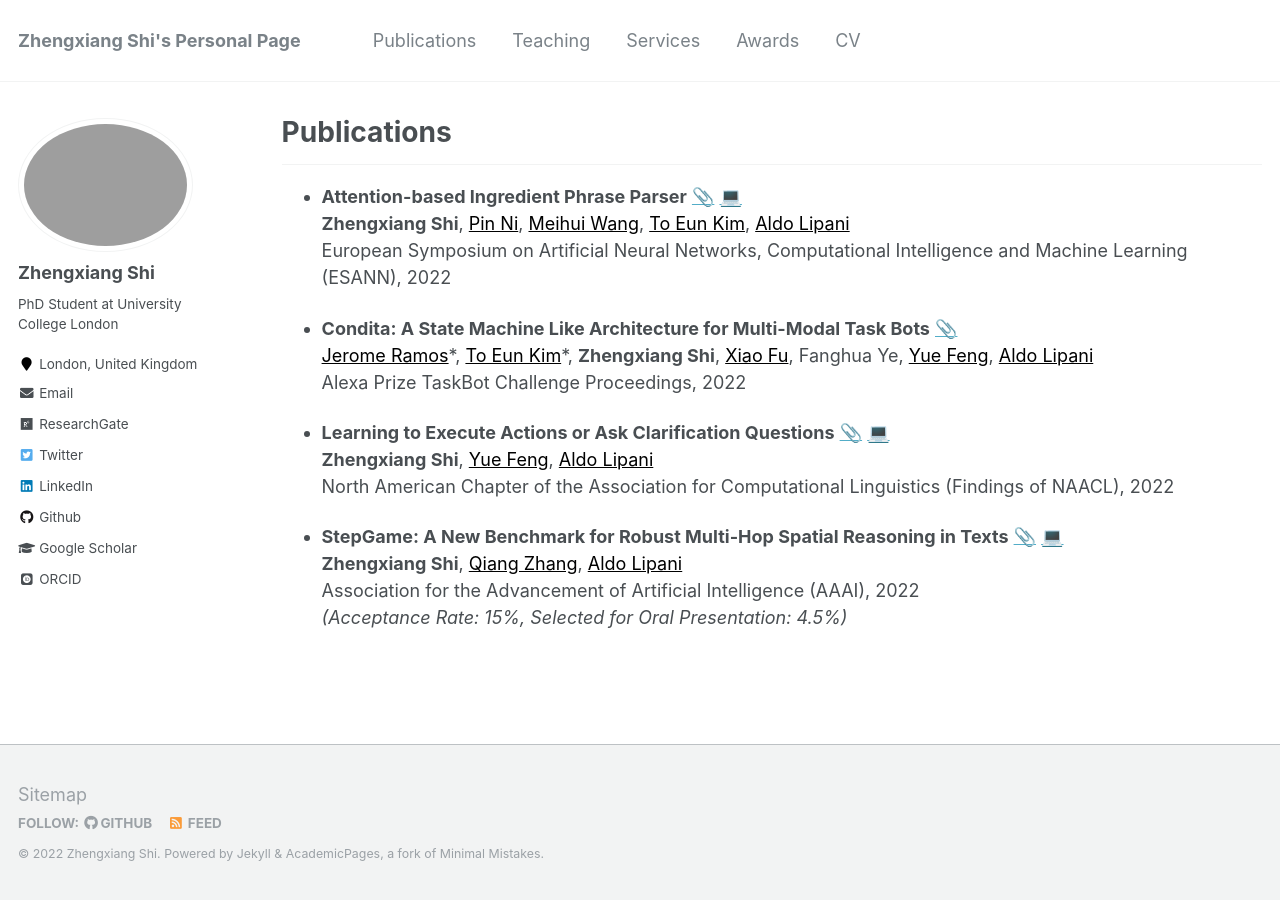
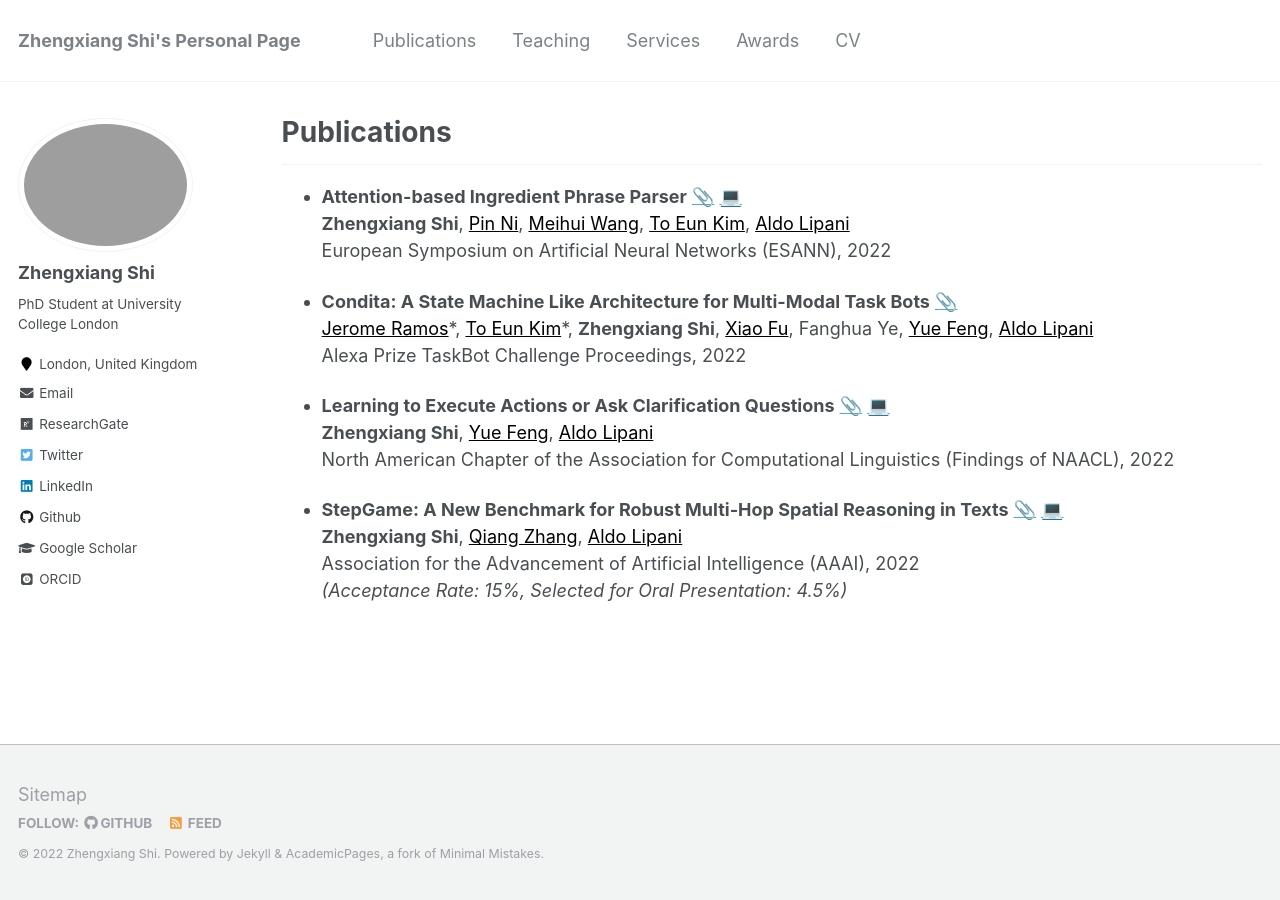
Before and after one commit to ZhengxiangShi/zhengxiangshi.github.io, a Jekyll site: the page built from _pages/publications.md, in a window 1280 px wide. Built offline with Jekyll 4.4.1, drawn with Linux system fonts in a browser that asks for light colours; emoji names are drawn with the system emoji font; some web fonts are replaced.

Commit message:
feat: update conference name

```diff
--- a/_pages/publications.md
+++ b/_pages/publications.md
@@ -10,7 +10,7 @@ linkcolor: black
 ------
 * **Attention-based Ingredient Phrase Parser** [:paperclip:]() [:computer:]() <br />
   **Zhengxiang Shi**, <a href="https://www.researchgate.net/profile/Pin-Ni" style="color: black;">Pin Ni</a>, <a href="https://www.ucl.ac.uk/civil-environmental-geomatic-engineering/research/groups-centres-and-sections/spacetimelab/people" style="color: black;">Meihui Wang</a>, <a href="https://kimdanny.github.io" style="color: black;">To Eun Kim</a>, <a href="https://scholar.google.at/citations?user=fyHjfEgAAAAJ" style="color: black;">Aldo Lipani</a> <br />
-  European Symposium on Artificial Neural Networks, Computational Intelligence and Machine Learning (ESANN), 2022 <br />
+  European Symposium on Artificial Neural Networks (ESANN), 2022 <br />
 
 * **Condita: A State Machine Like Architecture for Multi-Modal Task Bots** [:paperclip:](https://www.amazon.science/alexa-prize/proceedings/condita-a-state-machine-like-architecture-for-multi-modal-task-bots) <br />
   <a href="http://wi.cs.ucl.ac.uk/index.php/people/" style="color: black;">Jerome Ramos</a>\*, <a href="https://kimdanny.github.io" style="color: black;">To Eun Kim</a>\*, **Zhengxiang Shi**, <a href="http://wi.cs.ucl.ac.uk/index.php/people/" style="color: black;">Xiao Fu</a>, Fanghua Ye, <a href="https://scholar.google.com/citations?user=ZNOC0lYAAAAJ&hl=en" style="color: black;">Yue Feng</a>, <a href="https://scholar.google.at/citations?user=fyHjfEgAAAAJ" style="color: black;">Aldo Lipani</a> <br />
```
